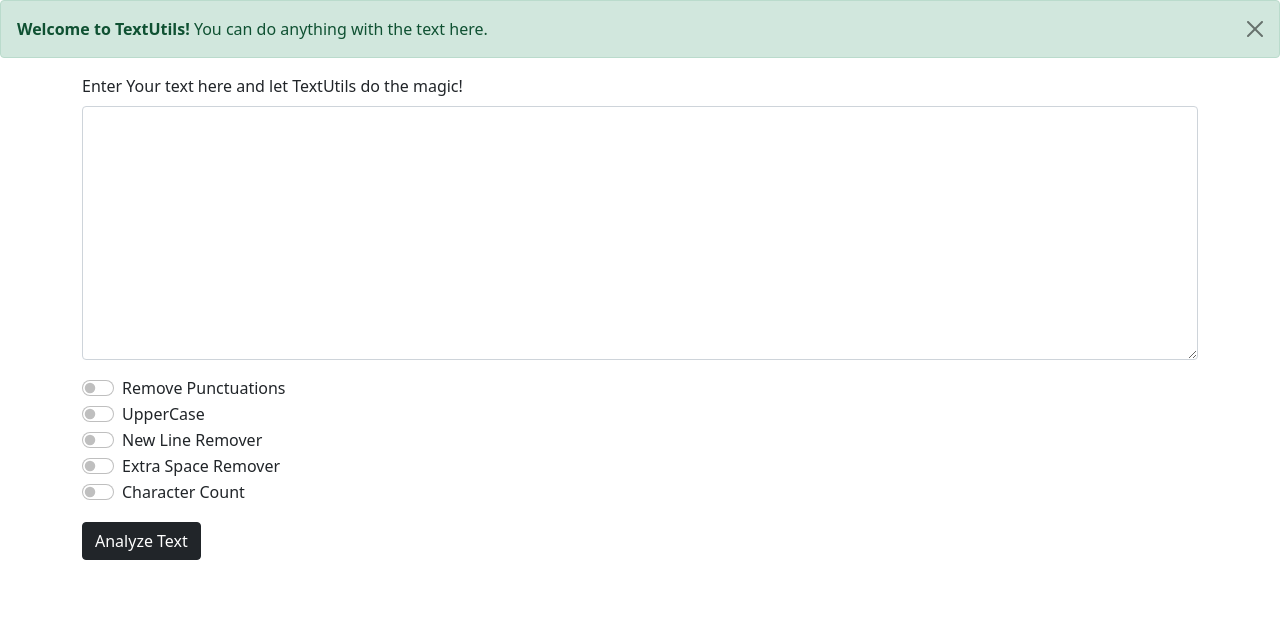
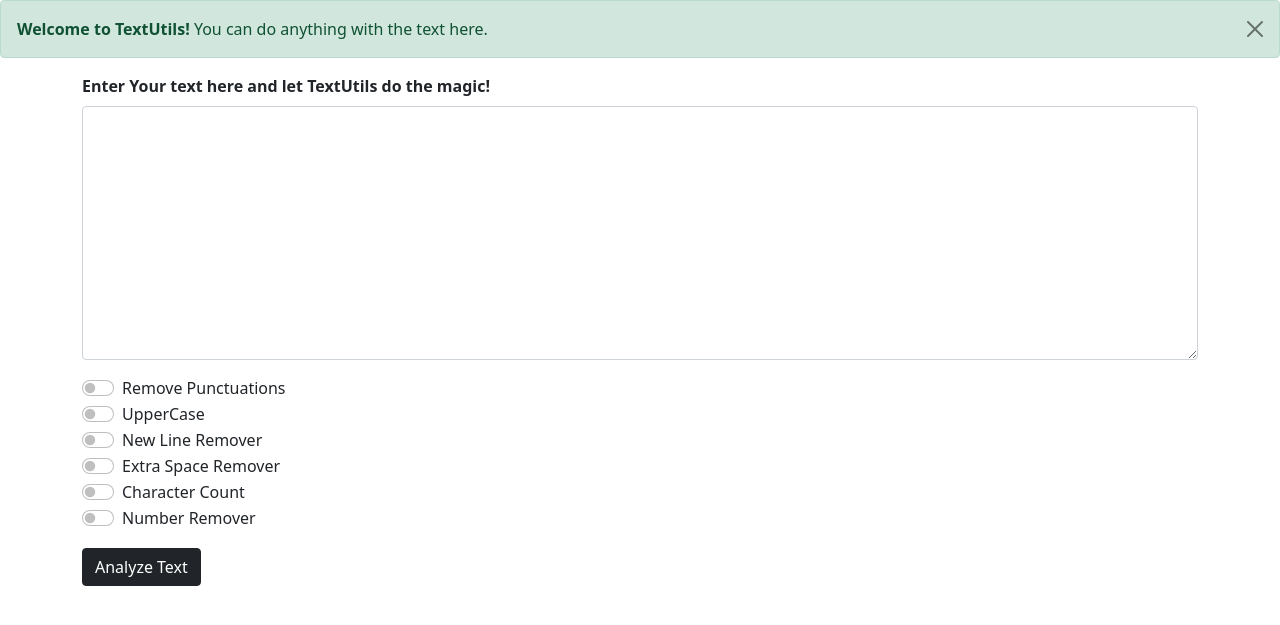
Before and after one commit to sunandanaik/TextUtils, a Django app: page /index in a window 1280 px wide. Shown: the part 56-681 px from the top of the page. Run offline with Django 3.2, Linux system fonts and the light colour scheme.

Commit message:
Second commit

```diff
--- a/myfirstsite/views.py
+++ b/myfirstsite/views.py
@@ -30,6 +30,7 @@
     checknewlinermv = request.POST.get('check3', 'off')
     checkspacermv = request.POST.get('check4', 'off')
     checkcharcount = request.POST.get('check5', 'off')
+    checknumrmv = request.POST.get('check6', 'off')
     # Check if check1 is on
     if checkselect == "on":
         #Code for removing punctuations from the string
@@ -73,12 +74,21 @@
         count=0
         analyzed=""
         for char in djtext:
-            if char !="\0":
-                count=count+1
-                analyzed=analyzed+char
+            count=count+1
+            analyzed=analyzed+char
         params = {'purpose': 'Character Count', 'analyzed_text': analyzed,'count':count}
         djtext = analyzed
-    if (checkselect != "on" and checkfullcaps != "on" and checknewlinermv != "on" and checkspacermv != "on" and checkcharcount!="on"):
+
+    if checknumrmv == "on":
+        analyzed=""
+        for char in djtext:
+            if not char.isdigit():
+                analyzed=analyzed+char
+        #analyzed=''.join([i for i in djtext if not i.isdigit()])
+        params = {'purpose': 'Number Remover', 'analyzed_text': analyzed}
+        djtext = analyzed
+
+    if (checkselect != "on" and checkfullcaps != "on" and checknewlinermv != "on" and checkspacermv != "on" and checkcharcount!="on" and checknumrmv!="on"):
         return HttpResponse("Error : Please Select any of The Operations !! Try Again !!")
         # return render(request, 'analyze.html', params)
 
--- a/templates/analyze.html
+++ b/templates/analyze.html
@@ -57,7 +57,7 @@
 </div>
    <div class="container">
     <h3>Your analyzed text- {{purpose}}</h3>
-       <p>New Text After removing Punctuation : <pre>{{analyzed_text}}</pre></p>
+       <p>New Text After Analyzing : <pre>{{analyzed_text}}</pre></p>
     <p>Number of Characters in the string : {{count}}</p>
    </div>
     <!-- Optional JavaScript; choose one of the two! -->
--- a/templates/index.html
+++ b/templates/index.html
@@ -58,7 +58,7 @@
    <div class="container">
     <form action="/analyze" method="post">{% csrf_token %}
         <div class="mb-3 ">
-            <label for="exampleFormControlTextarea1" class="form-label">Enter Your text here and let TextUtils do the magic!</label>
+            <label for="exampleFormControlTextarea1" class="form-label"><b>Enter Your text here and let TextUtils do the magic!</b></label>
           <textarea class="form-control" id="exampleFormControlTextarea1" rows="10" name="tarea1"></textarea>
 
         </div>
@@ -82,6 +82,10 @@
           <input class="form-check-input" type="checkbox" id="flexSwitchCheckCheckedDisabled" name="check5">
           <label class="form-check-label" for="flexSwitchCheckCheckedDisabled">Character Count</label>
         </div>
+        <div class="form-check form-switch">
+          <input class="form-check-input" type="checkbox" id="check6" name="check6">
+          <label class="form-check-label" for="flexSwitchCheckCheckedDisabled">Number Remover</label>
+        </div>
        <button type="submit" class="btn btn-dark mt-3">Analyze Text</button>
         </form>
    </div>
```
